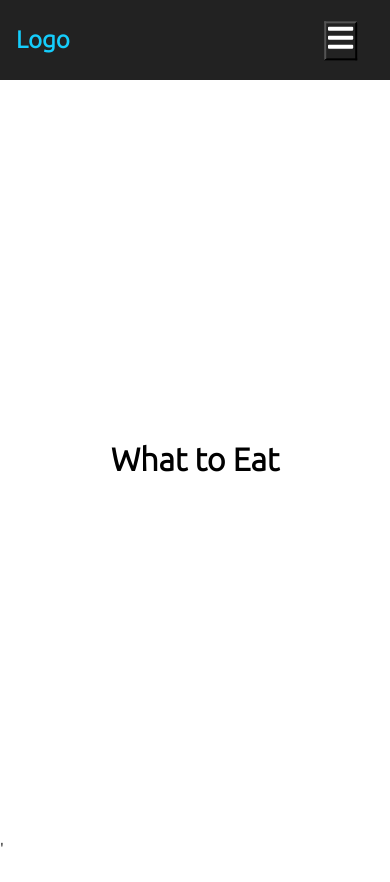
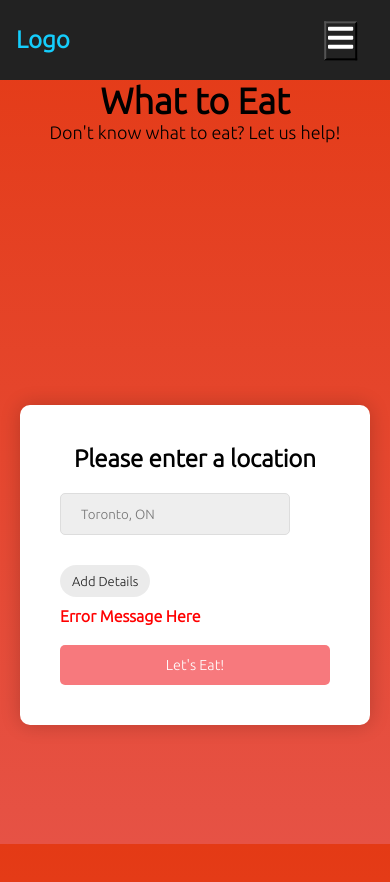
Before and after one commit to this-wei/WhatToEat, a React (Create React App) app: page /home in a window 390 px wide. Shown: the top 882 px of the page. Before the commit the page ends 858 px from the top, so only its background shows below. Built offline with nearby package versions, Linux system fonts and the light colour scheme.

Commit message:
Added the home page as well as a responsive form component to get user input

```diff
--- a/package.json
+++ b/package.json
@@ -3,6 +3,8 @@
   "version": "0.1.0",
   "private": true,
   "dependencies": {
+    "@mui/material": "^5.2.6",
+    "@mui/styled-engine-sc": "^5.1.0",
     "@testing-library/jest-dom": "^5.16.1",
     "@testing-library/react": "^12.1.2",
     "@testing-library/user-event": "^13.5.0",
--- a/src/App.js
+++ b/src/App.js
@@ -1,7 +1,7 @@
 import './App.css';
 import Navbar from './components/Navbar/Navbar.js'
 import {BrowserRouter as Router, Routes, Route} from 'react-router-dom'
-import Home from './pages/Home.js'
+import Home from './pages/Home/Home.js'
 import About from './pages/About.js';
 import Signup from './pages/Signup';
 import Login from './pages/Login';
@@ -17,7 +17,7 @@ function App() {
          <Route path="login" element={<Login />}></Route>
          <Route path="signup" element={<Signup />}></Route>
        </Routes>
-     </Router>'
+     </Router>
     </div>
   );
 }
--- /dev/null
+++ b/src/components/Form.js/Form.js
@@ -0,0 +1,76 @@
+import React, { useState } from 'react'
+import { GlobalStyle, StyledFormWrapper, StyledInput, StyledButton, StyledError, StyledForm, FormChips, SmallStyledInput, StyledTitle, SmallFormChips, LocationWrapper, MediumStyledInput, SmallChip, MediumChip } from './FormElements.js'
+
+//NOTES: Implement an advanced search button that expands the rest of the form (new container for the location). New container for the advanced search, look at the extendNavbar in Navbar.js Then a current location button that gets the location of the current user.
+
+const Form = () => {
+
+    const [openNow, setOpenNow] = useState(false);
+    const [neverBeen, setNeverBeen] = useState(false);
+    const [advanceSearch, setAdvancedSearch] = useState(false);
+
+    return (
+        <>
+            <GlobalStyle />
+            <StyledFormWrapper>
+                <StyledForm>
+                    <StyledTitle>{advanceSearch ? "Enter as many or as little details as you like!" : "Please enter a location"}</StyledTitle>
+
+                    <LocationWrapper>
+                    {/* <label htmlFor='location'>Location</label> */}
+                        <MediumStyledInput type="text" name="location" placeholder='Toronto, ON' required/>
+                        <SmallChip label="Add Details" color={advanceSearch ? "primary" : "default"} onClick={() => setAdvancedSearch((curr) => (!curr))} />
+                    </LocationWrapper>
+
+                    {advanceSearch && (
+                        <>
+                        <label htmlFor='typeOfFood'>Type of Food</label>
+                        <StyledInput type="text" name="typeOfFood" placeholder='Sushi, Pizza, Italian, etc.' />
+
+                        <FormChips openNow={openNow} neverBeen={neverBeen}>
+
+                            <label htmlFor='distance'>Distance</label>
+                            <SmallStyledInput type="number" name="distance" placeholder='15 km' />
+
+                            <label htmlFor='rating'>Rating</label>
+                            <SmallStyledInput type="number" name="rating" placeholder='4' min='1' max='5'/>
+
+                            <MediumChip label="Open now" color={openNow ? "success" : "default"}
+                            onClick={() => setOpenNow((curr) => (!curr))}
+                            />
+                            <MediumChip label="Never been" color={neverBeen ? "success" : "default"} onClick={() => setNeverBeen((curr) => (!curr))} />
+
+                        </FormChips>
+                        </>
+                    )
+                    }
+
+                    {/* <SmallFormChips>
+
+                        <label htmlFor='distance'>Distance</label>
+                        <SmallStyledInput type="number" name="distance" placeholder='15 km' />
+
+                        <label htmlFor='rating'>Rating</label>
+                        <SmallStyledInput type="number" name="rating" placeholder='4' min='1' max='5'/>
+
+                    </SmallFormChips>
+
+                    <SmallFormChips>
+
+                        <Chip label="Open now" color={openNow ? "success" : "default"}
+                        onClick={() => setOpenNow((curr) => (!curr))}
+                        />
+                        <Chip label="Never been" color={neverBeen ? "success" : "default"} onClick={() => setNeverBeen((curr) => (!curr))} />
+
+                    </SmallFormChips> */}
+
+                    <StyledError><p>Error Message Here </p></StyledError>
+
+                    <StyledButton type="submit">Let's Eat!</StyledButton>
+                </StyledForm>
+            </StyledFormWrapper>
+        </>
+    )
+}
+
+export default Form
--- /dev/null
+++ b/src/components/Form.js/FormElements.js
@@ -0,0 +1,160 @@
+import styled, { createGlobalStyle, css } from 'styled-components'
+import { Chip } from '@mui/material';
+
+export const GlobalStyle = createGlobalStyle`
+    html {
+        height: 100%;
+    }
+
+    body {
+        font-family: 'Ubuntu', sans-serif;
+        background: linear-gradient(to bottom, #e43a15, #e65245);
+        height: 100%;
+    }
+`;
+
+export const SharedStyles = css`
+    background-color: #eee;
+    height: 40px;
+    border-radius: 5px;
+    border: 1px solid #ddd;
+    margin: 10px 0 20px 0;
+    padding: 20px;
+    box-sizing: border-box;
+
+`;
+
+export const StyledTitle = styled.h2`
+    margin-bottom: 10px;
+    display: flex;
+    justify-content: center;
+
+`;
+
+export const StyledFormWrapper = styled.div`
+    display: flex;
+    justify-content: center;
+    align-items: center;
+    height: 100vh;
+    padding: 0 20px;
+`;
+
+export const StyledForm = styled.form`
+    width: 100%;
+    max-width: 700px;
+    padding: 40px;
+    background-color: #fff;
+    border-radius: 10px;
+    box-sizing: border-box;
+    box-shadow: 0px 0px 20px 0px rgba(0, 0, 0, 0.2);
+`;
+
+export const StyledInput = styled.input`
+    display: block;
+    width: 100%;
+    ${SharedStyles}
+`;
+
+export const MediumStyledInput = styled(StyledInput)`
+    width: 85%;
+    ${SharedStyles}
+`;
+
+export const SmallStyledInput = styled(StyledInput)`
+    width: 14%;
+    ${SharedStyles}
+
+    @media screen and (max-width: 768px) {
+        width: fit-content;
+    }
+`;
+
+
+export const LocationWrapper = styled.div`
+    display: flex;
+    justify-content: space-between;
+    align-items: baseline;
+    padding-bottom: 10px;
+    gap: 10px;
+
+
+    @media screen and (max-width: 768px) {
+        flex-direction: column;
+    }
+`;
+
+export const SmallChip = styled(Chip)`
+    width: 25%;
+    white-space: nowrap;
+    overflow: hidden;
+    text-overflow: ellipsis;
+    padding-bottom: 10px;
+
+    @media screen and (max-width: 768px) {
+        width: fit-content;
+    }
+`;
+
+export const MediumChip = styled(SmallChip)`
+    width: 15%;
+
+    @media screen and (max-width: 768px) {
+        width: fit-content;
+    }
+
+`;
+
+export const FormChips = styled.div`
+    display: flex;
+    justify-content: space-evenly;
+    align-items: baseline;
+    /* max-width: 768px; */
+    width: 100%;
+
+    @media screen and (max-width: 768px) {
+        /* display: none; */
+        flex-direction: column;
+        align-content: center;
+    }
+`;
+
+// There has to be a better way of doing this. Essentially I'm making a 2x2 table, one container for the big and one container for small
+export const SmallFormChips = styled(FormChips)`
+    display: none;
+
+    /* @media screen and (max-width: 768px) {
+        display: flex;
+        justify-content: center;
+        align-items: baseline;
+        max-width: 768px;
+        gap: 10px;
+    } */
+`;
+
+export const StyledButton = styled.button`
+    display: block;
+    background-color: #f7797d;
+    color: #fff;
+    width: 100%;
+    font-size: 0.9rem;
+    border: 0;
+    border-radius: 5px;
+    height: 40px;
+    padding: 0 20px;
+    cursor: pointer;
+    transition: all 0.2s ease-in-out;
+    box-sizing: border-box;
+
+    &:hover {
+        transition: all 0.2s ease-in-out;
+        background-color: #e56e71;
+
+    }
+`;
+
+export const StyledError = styled.div`
+    padding-bottom: 10px;
+    color: red;
+    font-weight: 800;
+    margin-bottom: 10px;
+`;
--- a/src/components/Navbar/Navbar.js
+++ b/src/components/Navbar/Navbar.js
@@ -1,5 +1,5 @@
 import React, { useState } from 'react'
-import { Nav, NavLink, Bars, NavMenu, NavBtn, NavBtnLink, ContrastedNavBtnLink, OpenLinksButton, Times, NavbarExtendedContainer, NavLinkExtended } from './NavbarElements';
+import { Nav, NavLink, NavMenu, NavBtn, NavBtnLink, ContrastedNavBtnLink, OpenLinksButton, NavbarExtendedContainer, NavLinkExtended } from './NavbarElements';
 import {FaBars, FaTimes} from 'react-icons/fa'
 // import './Navbar.css'
 
--- a/src/components/Navbar/NavbarElements.js
+++ b/src/components/Navbar/NavbarElements.js
@@ -9,7 +9,7 @@ export const Nav = styled.nav`
     display: flex;
     justify-content: space-between;
     padding: 0.5rem calc((100vw - 1000px) / 2);
-    z-index: 10;
+    z-index: 999;
 `;
 
 export const NavLink = styled(Link)`
@@ -139,6 +139,7 @@ export const NavLinkExtended = styled(Link)`
     align-items: center;
     text-decoration: none;
     padding: 10px;
+    z-index: 10;
     cursor: pointer;
 
     &.active {
--- a/src/pages/Home.js
+++ /dev/null
@@ -1,11 +0,0 @@
-import React from 'react'
-
-const Home = () => {
-    return (
-        <div style={{display: 'flex', justifyContent: 'center', alignItems: 'center', height: '90vh'}}>
-            <h1>What to Eat</h1>
-        </div>
-    )
-}
-
-export default Home
--- /dev/null
+++ b/src/pages/Home/Home.css
@@ -0,0 +1,6 @@
+.header {
+    position: relative;
+    transform: translate(0, 0);
+    font-size: large;
+    text-align: center;
+}
--- /dev/null
+++ b/src/pages/Home/Home.js
@@ -0,0 +1,16 @@
+import React from 'react'
+import Form from '../../components/Form.js/Form'
+import './Home.css'
+const Home = () => {
+    return (
+        <>
+            <div className='header'>
+                <h1 className='title'>What to Eat</h1>
+                <p className='subtitle'>Don't know what to eat? Let us help!</p>
+            </div>
+            <Form />
+        </>
+    )
+}
+
+export default Home
```
Also changed, not shown: 1 other file (tests, documents, lock files or other folders).
